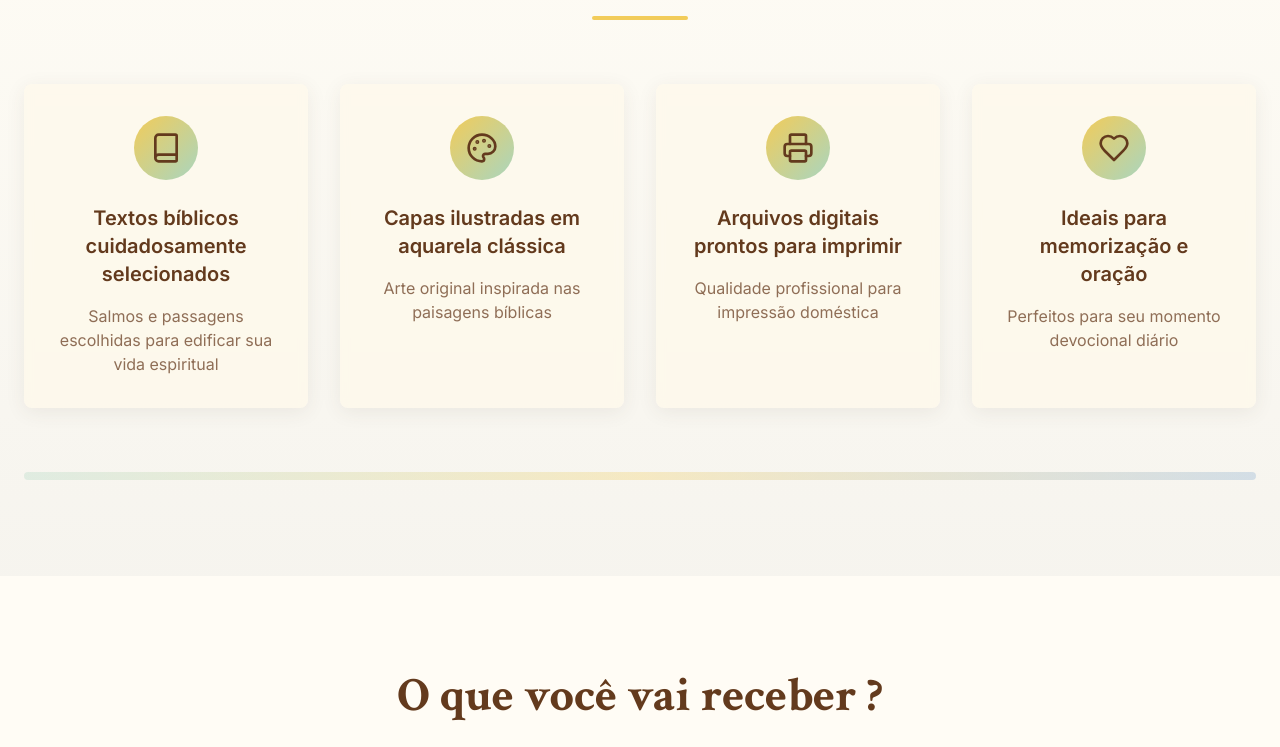
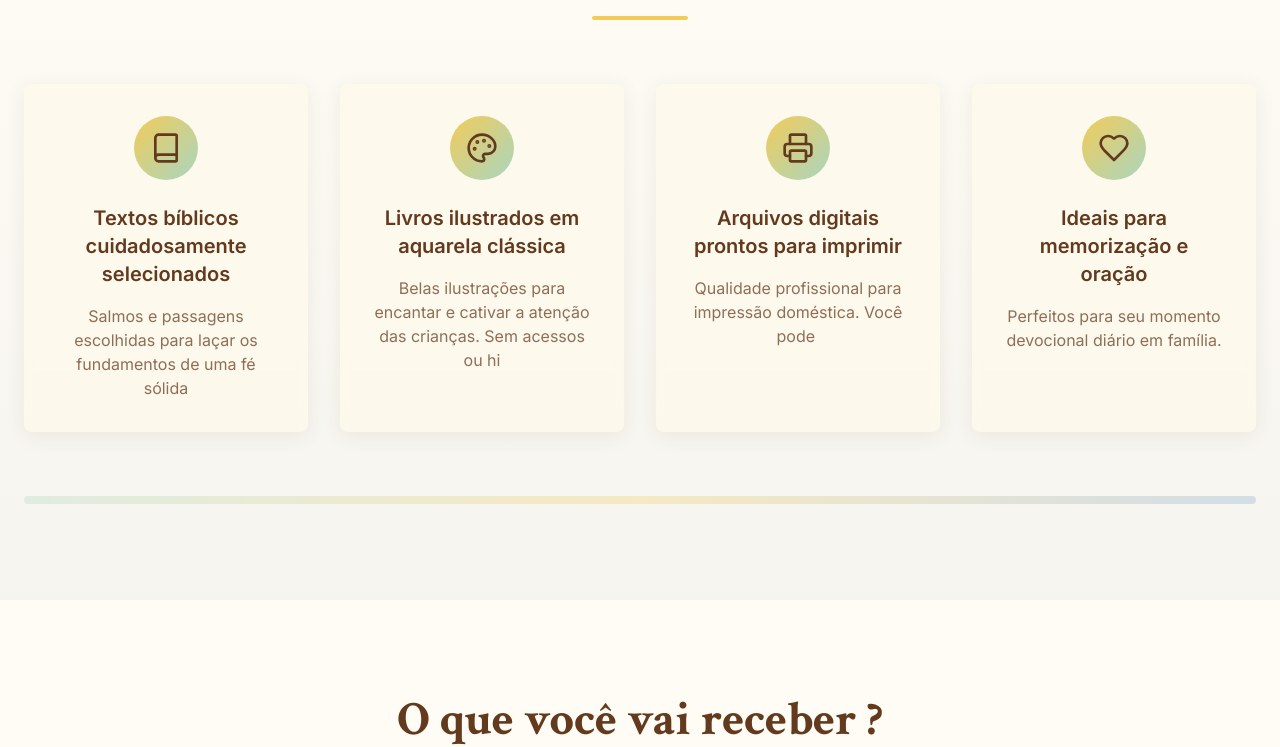
Before and after one commit to PastorEduardo/memoria-oracao-arte, a React (Vite) app: page / in a window 1280 px wide. Shown: the part 1110-1857 px from the top of the page. Built offline with nearby package versions, Linux system fonts and the light colour scheme; the HTML template or start-up script is replaced by a standard one.

Commit message:
Visual edit in Lovable

```diff
--- a/src/components/BenefitsSection.tsx
+++ b/src/components/BenefitsSection.tsx
@@ -1,9 +1,7 @@
 import { Card, CardContent } from "@/components/ui/card";
 import { Book, Palette, Printer, Heart } from "lucide-react";
-
 const BenefitsSection = () => {
-  return (
-    <section className="py-16 sm:py-24 bg-gradient-section">
+  return <section className="py-16 sm:py-24 bg-gradient-section">
       <div className="max-w-7xl mx-auto px-4 sm:px-6">
         <div className="text-center mb-12 sm:mb-16">
           <h2 className="text-3xl sm:text-4xl md:text-5xl font-serif font-bold text-primary mb-4 sm:mb-6 px-2">
@@ -21,9 +19,7 @@ const BenefitsSection = () => {
               <h3 className="text-lg sm:text-xl font-semibold text-primary mb-3 sm:mb-4 leading-tight px-1">
                 Textos bíblicos cuidadosamente selecionados
               </h3>
-              <p className="text-sm sm:text-base text-muted-foreground leading-relaxed">
-                Salmos e passagens escolhidas para edificar sua vida espiritual
-              </p>
+              <p className="text-sm sm:text-base text-muted-foreground leading-relaxed">Salmos e passagens escolhidas para laçar os fundamentos de uma fé sólida</p>
             </CardContent>
           </Card>
 
@@ -32,12 +28,8 @@ const BenefitsSection = () => {
               <div className="w-12 h-12 sm:w-16 sm:h-16 bg-gradient-to-br from-golden to-sage rounded-full flex items-center justify-center mx-auto mb-4 sm:mb-6">
                 <Palette className="w-6 h-6 sm:w-8 sm:h-8 text-golden-foreground" />
               </div>
-              <h3 className="text-lg sm:text-xl font-semibold text-primary mb-3 sm:mb-4 leading-tight px-1">
-                Capas ilustradas em aquarela clássica
-              </h3>
-              <p className="text-sm sm:text-base text-muted-foreground leading-relaxed">
-                Arte original inspirada nas paisagens bíblicas
-              </p>
+              <h3 className="text-lg sm:text-xl font-semibold text-primary mb-3 sm:mb-4 leading-tight px-1">Livros ilustrados em aquarela clássica</h3>
+              <p className="text-sm sm:text-base text-muted-foreground leading-relaxed">Belas ilustrações para encantar e cativar a atenção das crianças. Sem acessos ou hi</p>
             </CardContent>
           </Card>
 
@@ -49,9 +41,7 @@ const BenefitsSection = () => {
               <h3 className="text-lg sm:text-xl font-semibold text-primary mb-3 sm:mb-4 leading-tight px-1">
                 Arquivos digitais prontos para imprimir
               </h3>
-              <p className="text-sm sm:text-base text-muted-foreground leading-relaxed">
-                Qualidade profissional para impressão doméstica
-              </p>
+              <p className="text-sm sm:text-base text-muted-foreground leading-relaxed">Qualidade profissional para impressão doméstica. Você pode </p>
             </CardContent>
           </Card>
 
@@ -63,9 +53,7 @@ const BenefitsSection = () => {
               <h3 className="text-lg sm:text-xl font-semibold text-primary mb-3 sm:mb-4 leading-tight px-1">
                 Ideais para memorização e oração
               </h3>
-              <p className="text-sm sm:text-base text-muted-foreground leading-relaxed">
-                Perfeitos para seu momento devocional diário
-              </p>
+              <p className="text-sm sm:text-base text-muted-foreground leading-relaxed">Perfeitos para seu momento devocional diário em família. </p>
             </CardContent>
           </Card>
         </div>
@@ -73,8 +61,6 @@ const BenefitsSection = () => {
         {/* Decorative watercolor strip */}
         <div className="mt-12 sm:mt-16 h-1 sm:h-2 bg-gradient-to-r from-sage via-golden to-spiritual opacity-30 rounded-full" />
       </div>
-    </section>
-  );
+    </section>;
 };
-
 export default BenefitsSection;
```
